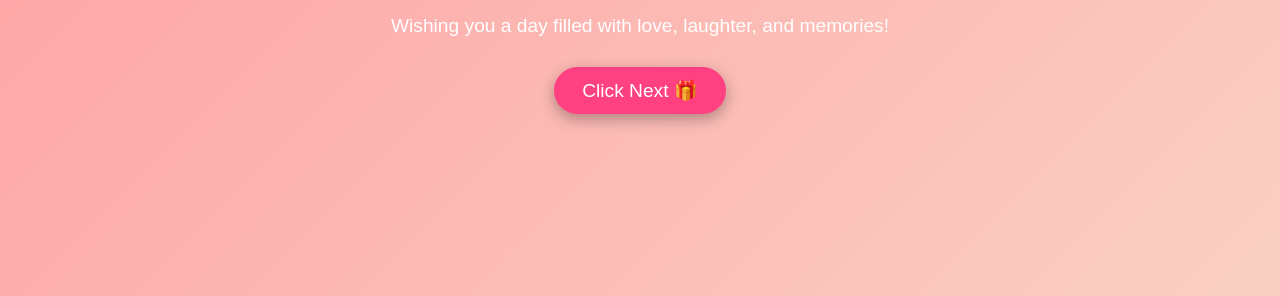
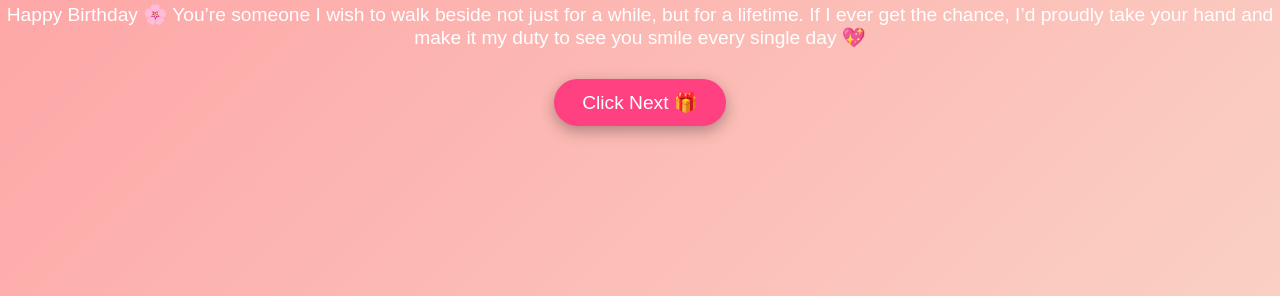
Before and after one commit to 735896/Birthday-page3.0, a plain HTML site: page index.html in a window 1280 px wide. Shown: the part 504-800 px from the top of the page. Drawn offline with Linux system fonts and the light colour scheme.

Commit message:
Revise birthday message in index.html
Updated birthday message and added a heartfelt note.

```diff
--- a/index.html
+++ b/index.html
@@ -65,7 +65,9 @@
 <body>
   <img src="finall_birthday.png" alt="birthday">
   <h1>🎂 Happy Birthday! 🎉</h1>
-  <p>Wishing you a day filled with love, laughter, and memories!</p>
+  <p>Happy Birthday 🌸
+You’re someone I wish to walk beside  not just for a while, but for a lifetime.
+If I ever get the chance, I’d proudly take your hand and make it my duty to see you smile every single day 💖</p>
   <a href="gallery.html" class="btn"> Click Next 🎁</a>
 </body>
 </html>
```
